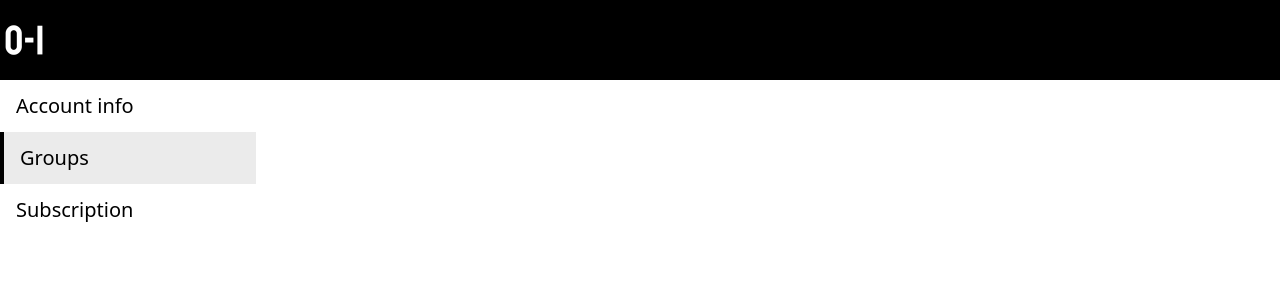
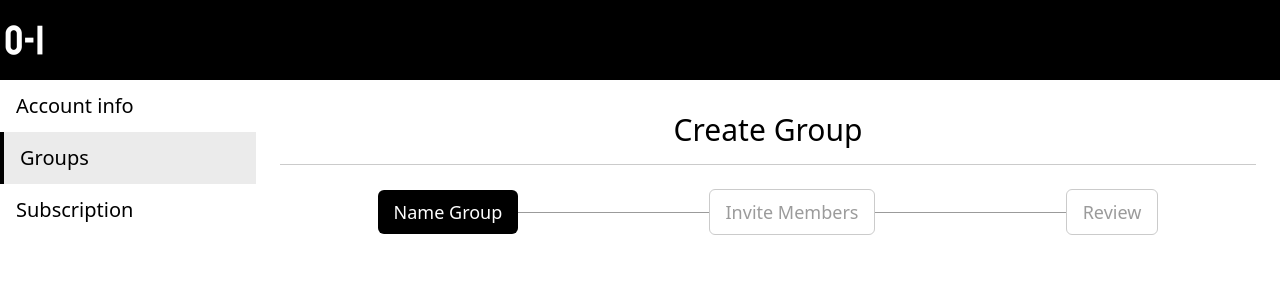
Before and after one commit to outinsure/oi-ng, an Angular app: page /account/groups/new in a window 1280 px wide. Shown: the top 300 px of the page. Built offline with nearby package versions, Linux system fonts and the light colour scheme.

Commit message:
add create group tabs

```diff
--- a/src/app/groups/group-new.component.html
+++ b/src/app/groups/group-new.component.html
@@ -0,0 +1,23 @@
+<h2 class="text-3xl text-center pb-4 border-b border-[#CBCBCB]">Create Group</h2>
+<div class="flex mt-6 items-center justify-between w-4/5 mx-auto">
+    <button
+        class="text-lg rounded-md py-2 px-4"
+        [class]="tabIndex == 0 ? 'text-white bg-black' : 'border border-[#CBCBCB] text-[#9B9B9B] pointer-events-none'"
+    >
+        Name Group
+    </button>
+    <div class="h-[1px] bg-[#9B9B9B] flex-1"></div>
+    <button
+        class="text-lg rounded-md py-2 px-4"
+        [class]="tabIndex == 1 ? 'text-white bg-black' : 'border border-[#CBCBCB] text-[#9B9B9B] pointer-events-none'"
+    >
+        Invite Members
+    </button>
+    <div class="h-[1px] bg-[#9B9B9B] flex-1"></div>
+    <button
+        class="text-lg rounded-md py-2 px-4"
+        [class]="tabIndex == 2 ? 'text-white bg-black' : 'border border-[#CBCBCB] text-[#9B9B9B] pointer-events-none'"
+    >
+        Review
+    </button>
+</div>
--- a/src/app/groups/group-new.component.ts
+++ b/src/app/groups/group-new.component.ts
@@ -4,4 +4,6 @@ import { Component } from "@angular/core";
     selector: 'group-new',
     templateUrl: './group-new.component.html'
 })
-export class GroupNewComponent {}
+export class GroupNewComponent {
+    tabIndex = 0
+}
```
